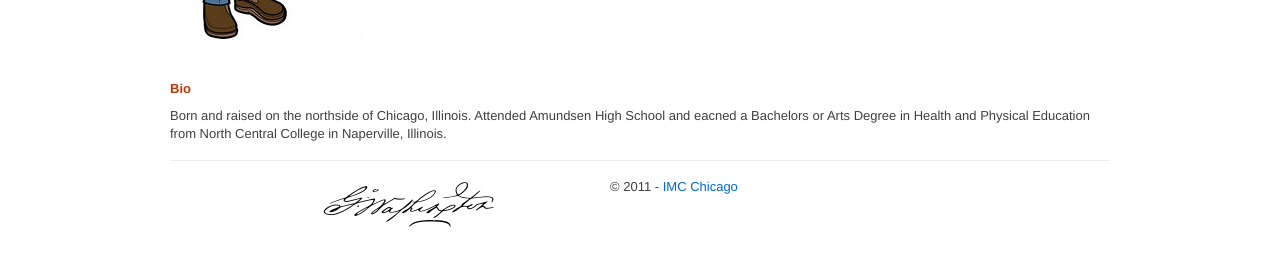
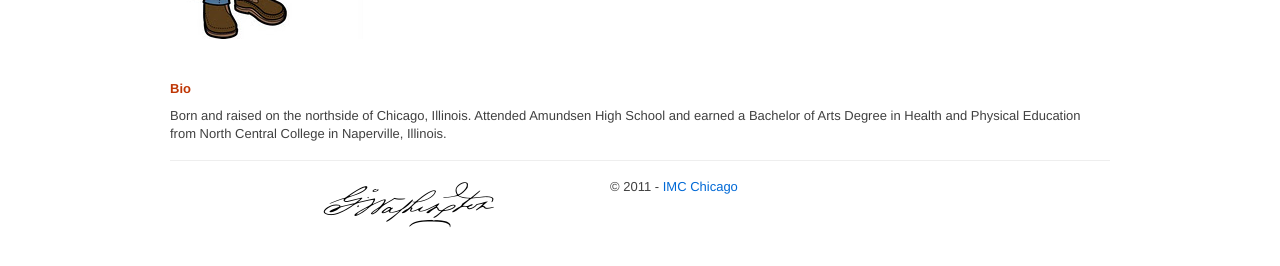
Before and after one commit to h3adache/gwes, a Jekyll site: the page built from posts/teachers/_posts/2011-11-08-Mr-Riesco.md, in a window 1280 px wide. Shown: the part 290-556 px from the top of the page. Built offline with Jekyll 4.4.1, drawn with Linux system fonts in a browser that asks for light colours; nearby versions of some CDN libraries.

Commit message:
fixed some spelling/grammar mistakes

```diff
--- a/posts/teachers/_posts/2011-11-08-Mr-Riesco.md
+++ b/posts/teachers/_posts/2011-11-08-Mr-Riesco.md
@@ -24,4 +24,4 @@ category: teachers
 Bio
 -------------
 
-Born and raised on the northside of Chicago, Illinois.  Attended Amundsen High School and eacned a Bachelors or Arts Degree in Health and Physical Education from North Central College in Naperville, Illinois.
+Born and raised on the northside of Chicago, Illinois.  Attended Amundsen High School and earned a Bachelor of Arts Degree in Health and Physical Education from North Central College in Naperville, Illinois.
```
